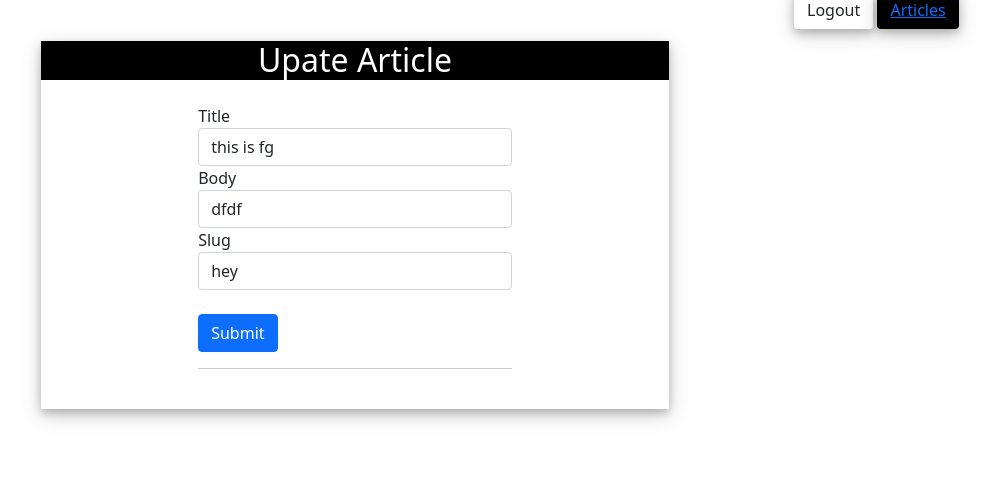
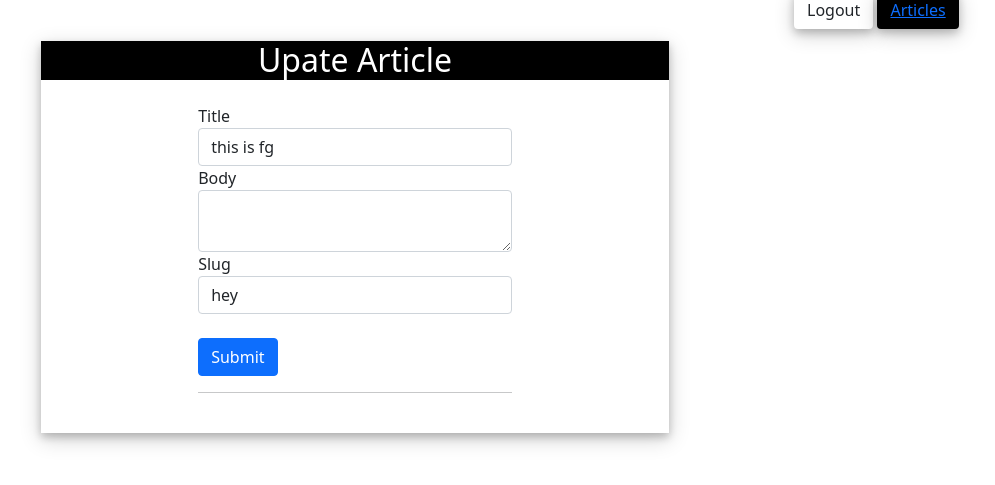
Before and after one commit to Saurabh7339/jambo-article, a Django app: a page that uses articles/templates/articles/update.html in a window 1280 px wide. Shown: the part 133-618 px from the top of the page, without its empty margins (285-1280 px from the left). Run offline with Django 3.2, Linux system fonts and the light colour scheme; data comes from the database, SQL or seed files in the repository.

Commit message:
first committtt

```diff
--- a/articles/models.py
+++ b/articles/models.py
@@ -6,7 +6,7 @@ from django.contrib.auth.models import User
 class Articles(models.Model):
 	title=models.CharField(max_length=100)
 	slug=models.SlugField()
-	body= models.TextField(max_length=100)
+	body= models.TextField(max_length=1000)
 	date=models.DateTimeField(auto_now_add=True)
 	thumb = models.ImageField(default='default.png',blank=True)
 	author = models.ForeignKey(User,on_delete=models.DO_NOTHING,default=None)
--- a/articles/templates/articles/update.html
+++ b/articles/templates/articles/update.html
@@ -112,7 +112,7 @@
   </div>
   <div class="form-group">
     <label for="exampleFormControlTextarea1">Body</label>
-    <input type="text" name="body" class="form-control" id="exampleFormControlTextarea1" value="{{article.body}}">
+     <textarea type="text" name="body" class="form-control" id="exampleFormControlTextarea1" value="{{article.body}}"></textarea>
   </div>
   <div class="form-group">
     <label for="slug">Slug</label>
```
